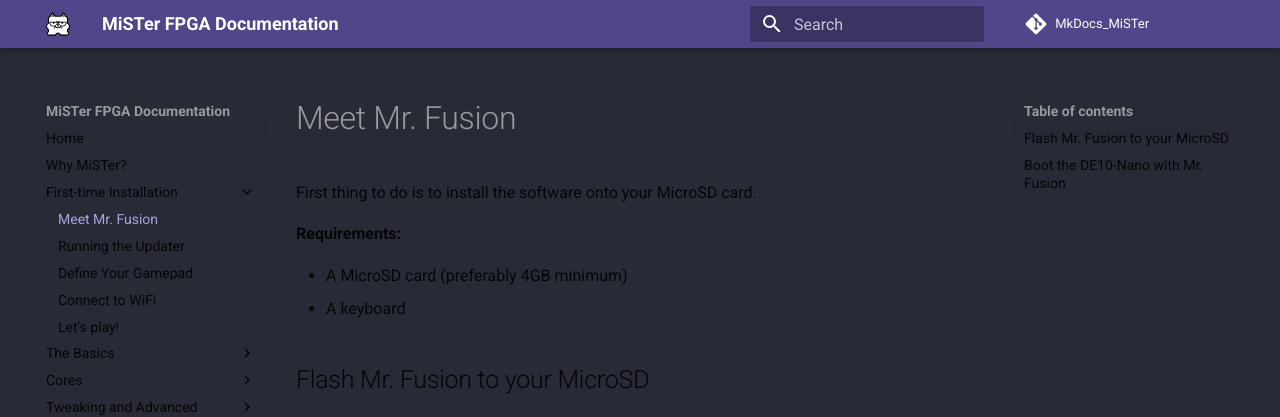
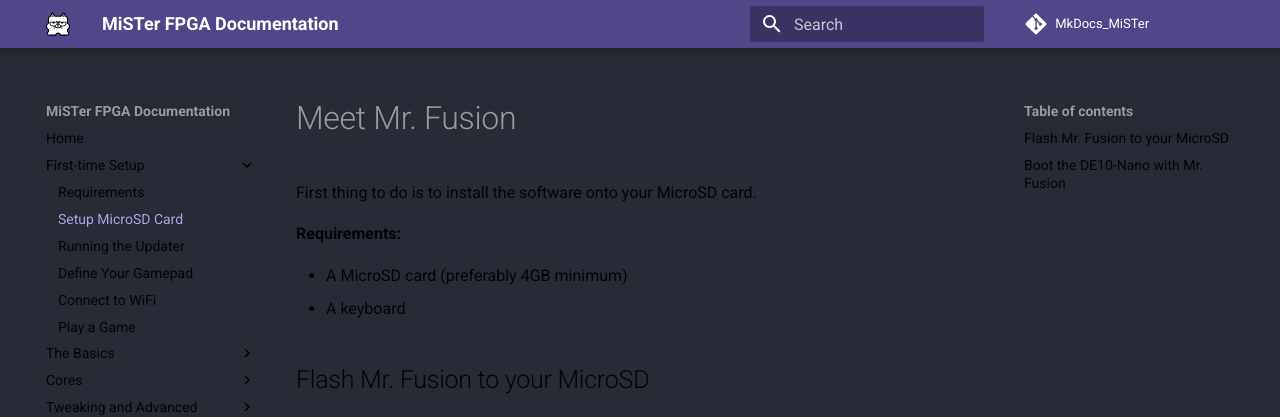
Before and after one commit to tofukazoo/MkDocs_MiSTer, an MkDocs documentation site: the page built from docs/setup/software.md, in a window 1280 px wide. Shown: the top 417 px of the page. Built offline with MkDocs 1.6.1 and Material for MkDocs 9.7.7, drawn with Linux system fonts in a browser that asks for light colours; comment, search, counter and statistics services are not loaded.

Commit message:
restructure

```diff
--- a/mkdocs.yml
+++ b/mkdocs.yml
@@ -55,21 +55,20 @@
 
 nav:
   - Home: index.md
-  - Why MiSTer?: why-mister.md
-  - First-time Installation:
-    - Meet Mr. Fusion: setup/software.md
+  - First-time Setup:
+    - Requirements: setup/requirements.md
+    - Setup MicroSD Card: setup/software.md
     - Running the Updater: setup/updater.md
     - Define Your Gamepad: setup/controller.md
     - Connect to WiFi: setup/wifi.md
-    - Let's play!: setup/play.md
+    - Play a Game: setup/play.md
   - The Basics:
-    - Keyboards and Controllers: basics/input.md
-    - Using Bluetooth: basics/bluetooth.md
-    - Game Storage and Organizing: basics/games.md
-    - Hotkey Reference: basics/hotkey.md
-    - Personalizing Your Mister:
-      - Video Configuration: basics/video.md
-      - Audio Filters: basics/audio.md
+    - Controllers: basics/input.md
+    - Bluetooth: basics/bluetooth.md
+    - Transferring Games: basics/games.md
+    - Hotkeys: basics/hotkey.md
+    - Video Configuration: basics/video.md
+
   - Cores:
     - What Is a Core?: cores/what.md
     - Core Highlights:
@@ -91,6 +90,7 @@
     - Video:
       - Video Filters: advanced/video.md
       - Using Your CRT With MiSTer: advanced/crt.md
+    - Audio Filters: basics/audio.md
     - Global INI Settings: advanced/global.md
     - Cheat Engine: advanced/cheats.md
   - MiSTer Developer Reference:
```
Also changed, not shown: docs/setup/requirements.md (added, +1 -0 lines), docs/why-mister.md (added).
